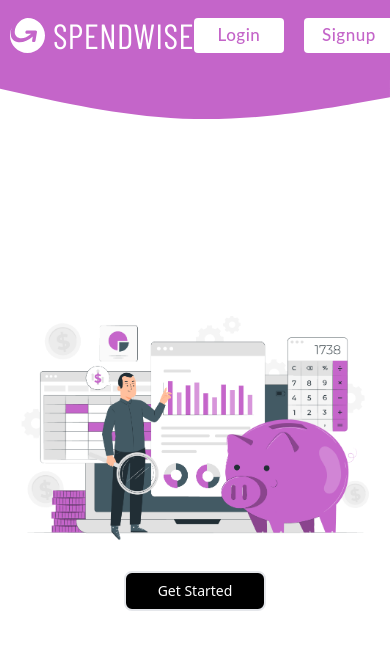
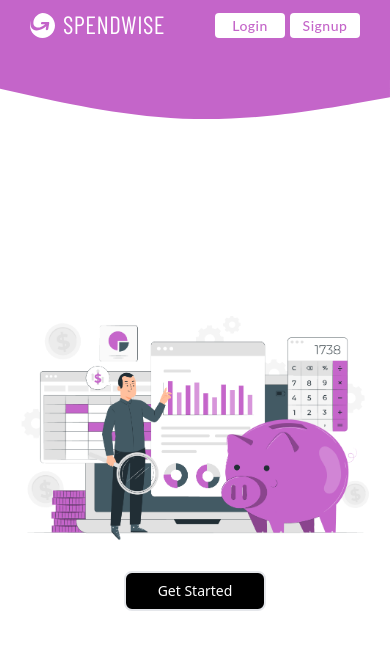
Before and after one commit to ani1609/Spendwise, a React (Create React App) app in the folder client/: page / in a window 390 px wide. Shown: the top 650 px of the page. Built offline with nearby package versions, Linux system fonts and the light colour scheme; no server answers; a web font is replaced by a local one.

Commit message:
Navbar is more responsive

```diff
--- a/client/src/styles/Navbar.css
+++ b/client/src/styles/Navbar.css
@@ -1,57 +1,51 @@
 @import url('https://fonts.googleapis.com/css2?family=Barlow+Condensed:wght@200;300;400;500;600&display=swap');
 
-.navbar_parent
-{
+.navbar_parent {
     height: 70px;
     width: 100%;
+    padding: 0px 50px;
     display: flex;
     justify-content: space-between;
     align-items: center;
     box-sizing: border-box;
-    padding: 0px 50px;
 }
 
-.navbar_parent h1
-{
+
+.navbar_parent h1 {
     margin: 0;
     letter-spacing: 0.5px;
     font-size: 35px;
     font-family: 'Barlow Condensed', sans-serif;
 }
 
-.profile_container
-{
+.profile_container {
     display: flex;
     justify-content: center;
     align-items: center;
     gap: 20px;
 }
 
-.profile_container h4
-{
+.profile_container h4 {
     font-family: 'Lato', sans-serif;
     letter-spacing: 0.5px;
     font-size: 18px;
 }
 
-.logout_icon
-{
+.logout_icon {
     height: 25px;
     width: 25px;
     cursor: pointer;
     fill: white;
 }
 
-.login_signup_container
-{
+.login_signup_container {
     display: flex;
     justify-content: space-between;
     align-items: center;
     gap: 20px;
 }
 
-.login_signup_container button
-{
+.login_signup_container button {
     height: 35px;
     width: 90px;
     border: none;
@@ -66,8 +60,8 @@
     font-weight: 500;
 }
 
-.login_parent, .signup_parent
-{
+.login_parent,
+.signup_parent {
     width: 100vw;
     height: calc(100vh - 70px);
     position: absolute;
@@ -84,21 +78,8 @@
     z-index: 100;
 }
 
-@keyframes fadeIn
-{
-    0%
-    {
-        opacity: 0;
-    }
-
-    100%
-    {
-        opacity: 1;
-    }
-}
-
-.login_parent::before, .signup_parent::before
-{
+.login_parent::before,
+.signup_parent::before {
     content: '';
     position: absolute;
     height: 100%;
@@ -107,14 +88,73 @@
     z-index: -1;
 }
 
-
 /* ---------responsiveness----- */
 
-@media only screen and (max-width: 480px)
-{
-    .navbar_parent
-    {
-        padding: 0px 10px;
+@media only screen and (max-width: 768px) {
+    .navbar_parent {
+        height: 60px;
+        padding: 0px 20px;
+
     }
 
+    .navbar_parent h1 {
+        font-size: 30px;
+    }
+
+    .profile_container {
+        gap: 10px;
+    }
+
+    .profile_container h4 {
+        font-size: 16px;
+    }
+
+    .login_signup_container {
+        gap: 10px;
+    }
+
+    .login_signup_container button {
+        height: 30px;
+        width: 80px;
+        font-size: 15px;
+    }
 }
+
+@media only screen and (max-width: 480px) {
+    .navbar_parent {
+        height: 50px;
+        padding: 0px 30px;
+    }
+
+    .navbar_parent h1 {
+        font-size: 25px;
+    }
+
+    .profile_container {
+        gap: 5px;
+    }
+
+    .profile_container h4 {
+        font-size: 14px;
+    }
+
+    .login_signup_container {
+        gap: 5px;
+    }
+
+    .login_signup_container button {
+        height: 25px;
+        width: 70px;
+        font-size: 14px;
+    }
+}
+
+@keyframes fadeIn {
+    0% {
+        opacity: 0;
+    }
+
+    100% {
+        opacity: 1;
+    }
+}
```
